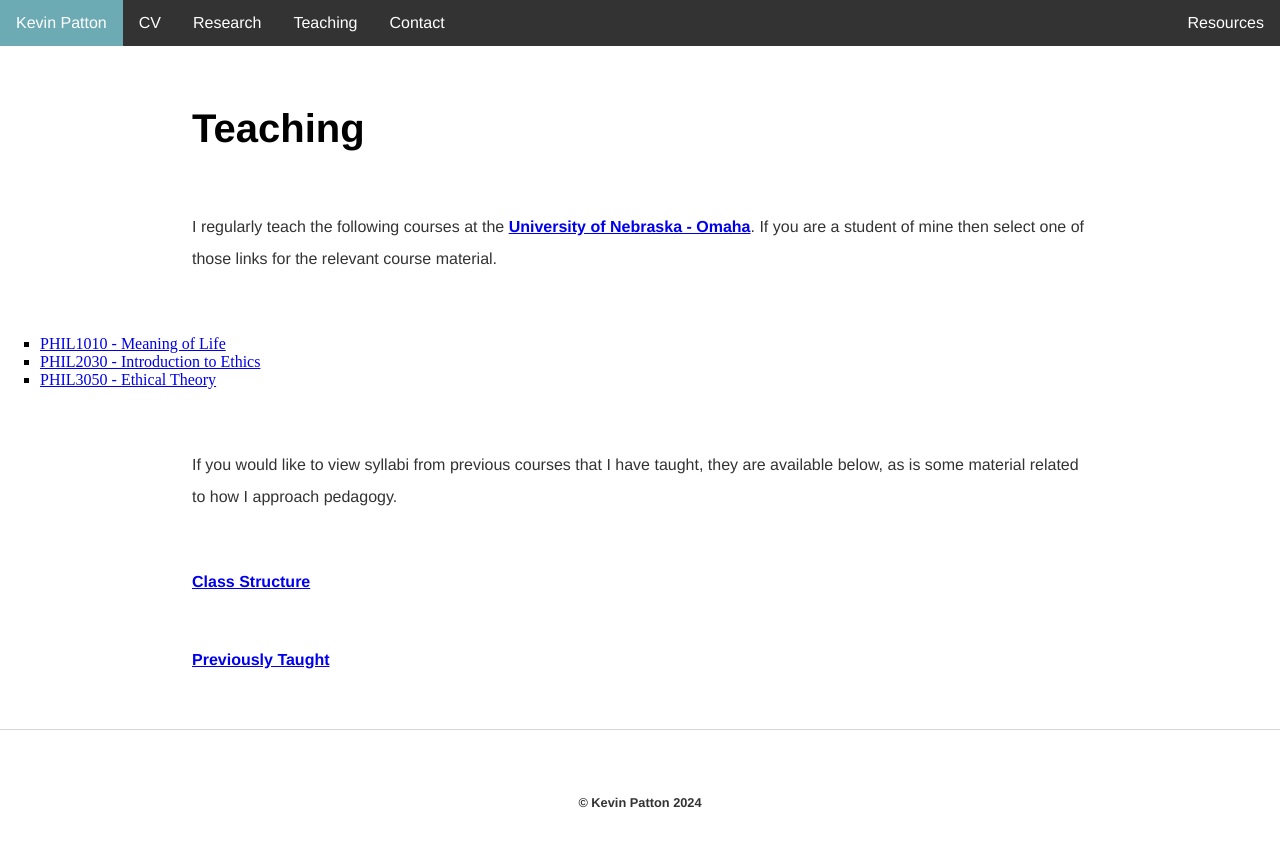
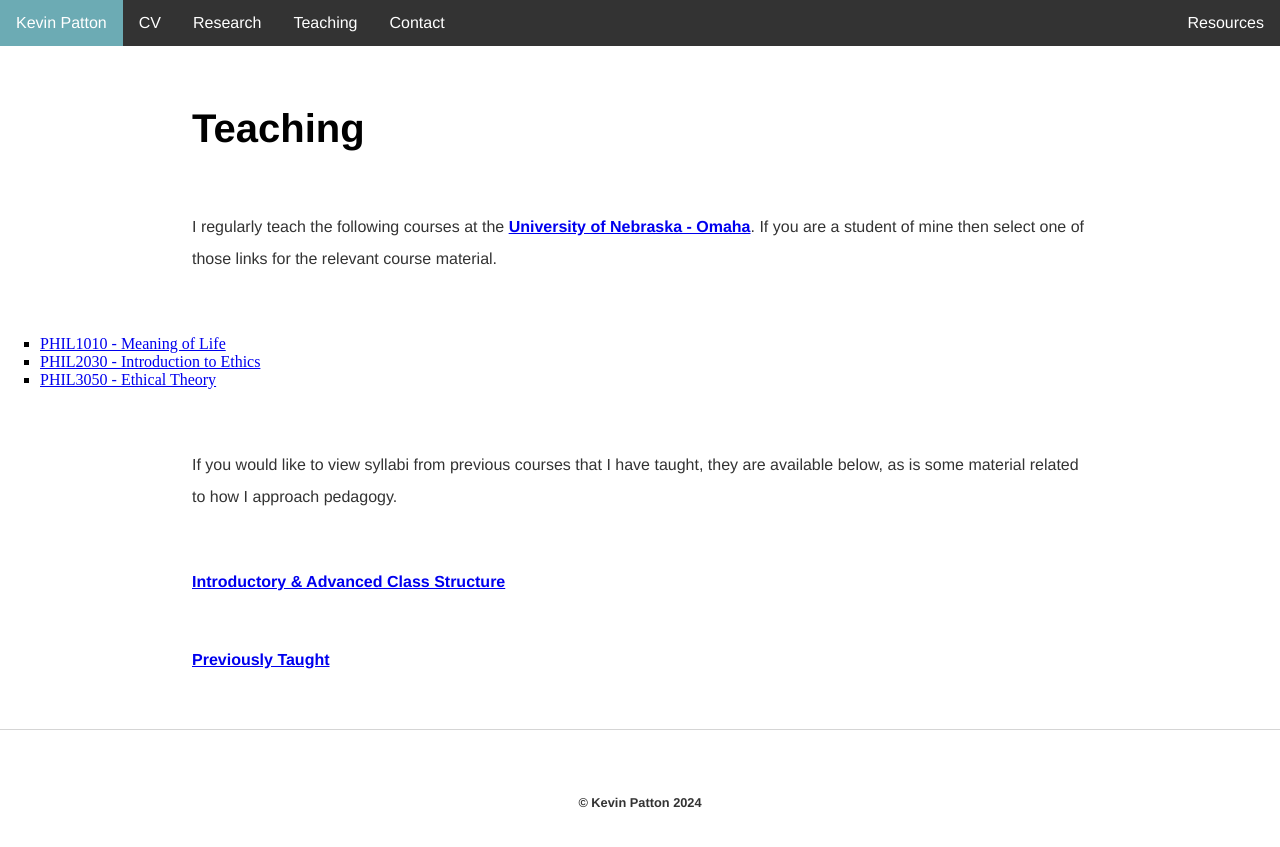
Before and after one commit to kevinjpatton/kevinjpatton.github.io, a Jekyll site: the page built from teaching/index.html, in a window 1280 px wide. Shown: the top 847 px of the page. Built offline with Jekyll 4.4.1, drawn with Linux system fonts in a browser that asks for light colours; Markdown is read by kramdown in place of the engine named in the settings.

Commit message:
Update index.html

```diff
--- a/teaching/index.html
+++ b/teaching/index.html
@@ -12,5 +12,5 @@ title: Teaching - Kevin Patton
 </ul>
 
 <p>If you would like to view syllabi from previous courses that I have taught, they are available below, as is some material related to how I approach pedagogy.</p>
-<h3><a href="/teaching/pedagogy">Class Structure</a></h3>
+<h3><a href="/teaching/pedagogy">Introductory & Advanced Class Structure</a></h3>
 <h3><a href="/teaching/pastcourses">Previously Taught</a></h3>
```
